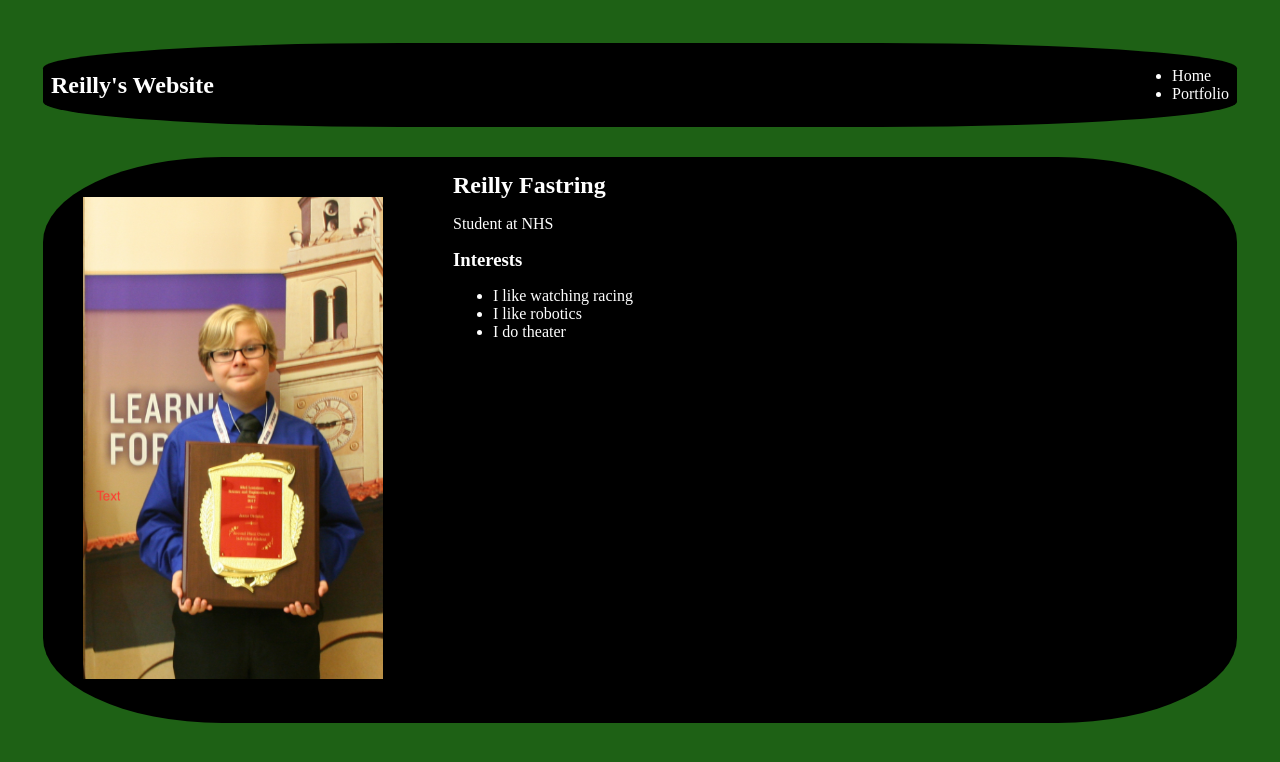
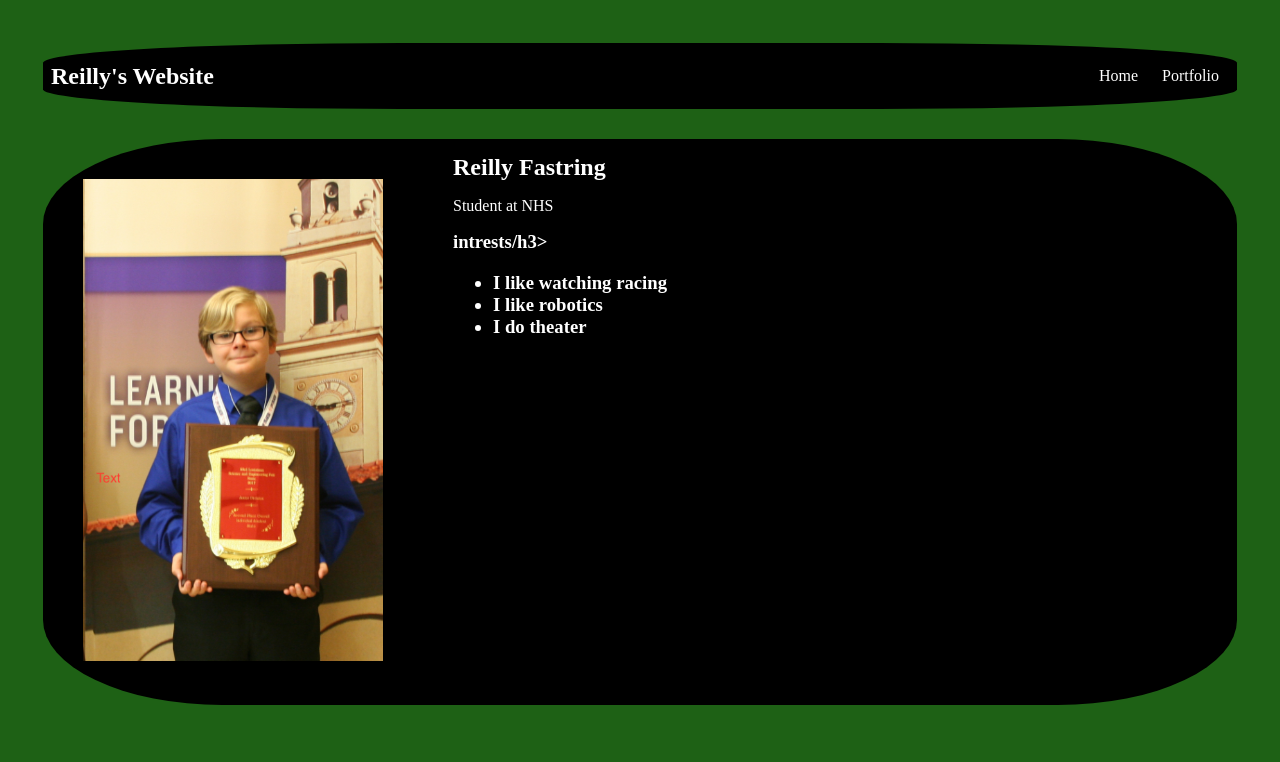
Before and after one commit to TheSomeone05/TheSomeone05, a plain HTML site: page index.html in a window 1280 px wide. Drawn offline with Linux system fonts and the light colour scheme.

Commit message:
Pushing code

```diff
--- a/index.html
+++ b/index.html
@@ -78,8 +78,8 @@
             <nav>
                 <h1>Reilly's Website</h1>
                 <ul id="nav-ul">
-                    <li id="nav-li"><a href="index.html"> Home </a></li>
-                    <li id="nav-li"><a href="portfolio.html"> Portfolio </a></li>
+                    <li class="nav-li"><a href="index.html"> Home </a></li>
+                    <li class="nav-li"><a href="portfolio.html"> Portfolio </a></li>
                 </ul>
             </nav>
             <main>
@@ -93,7 +93,7 @@
                     <p>Student at NHS</p>
                     <!--Interests Section-->
                     <div id="intrests">
-                        <h3>Interests</h3>
+                        <h3>intrests/h3>
                         <ul>
                             <li>I like watching racing</li>
                             <li>I like robotics</li>
```
Also changed, not shown: portfolio.html (+1 -1 lines).
